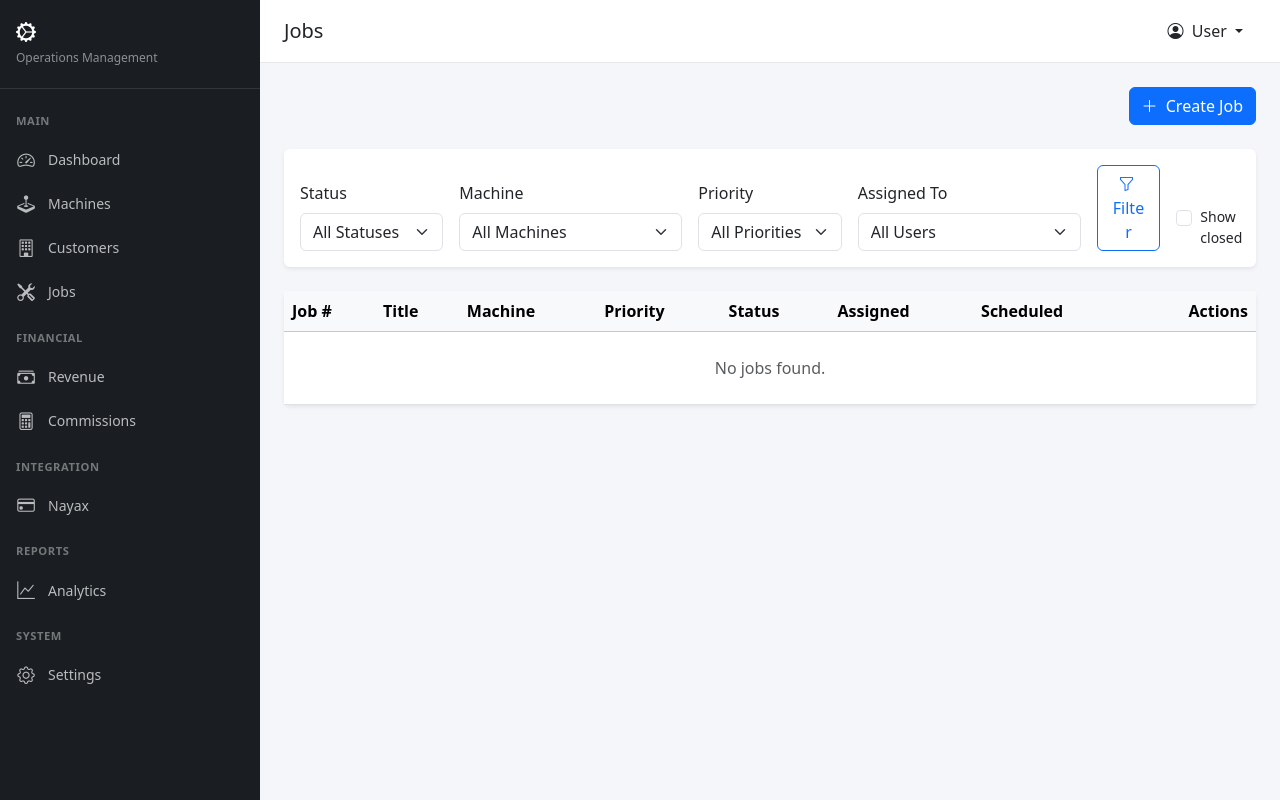
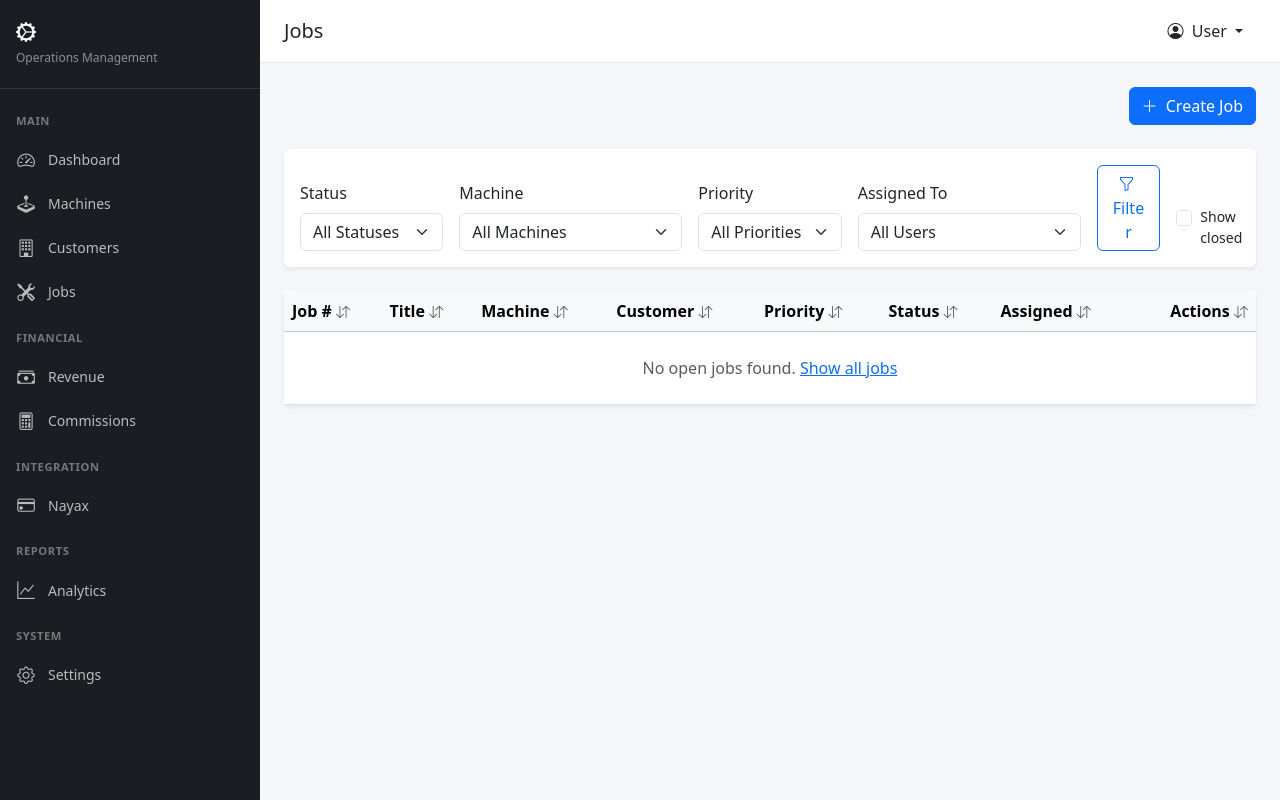
Before and after one commit to DorwardTech/PulseOPS, a PHP site: template templates/admin/jobs/index.twig in a window 1280 px wide. Run offline with PHP 8.4, Linux system fonts and the light colour scheme; the template is opened without the code that fills it, so the values that code supplies are empty; some libraries are stand-ins or nearby versions.

Commit message:
Jobs list: add Customer column, remove Scheduled, make sortable
https://claude.ai/code/session_01SM2NNtnAvMVDjji6rTqPcN

```diff
--- a/src/Controllers/JobsController.php
+++ b/src/Controllers/JobsController.php
@@ -84,10 +84,12 @@ class JobsController
         $jobs = $this->db->fetchAll(
             "SELECT j.*, js.name AS status_name, js.color AS status_color,
                     m.name AS machine_name, m.machine_code,
+                    c.name AS customer_name,
                     u.full_name AS assigned_user_name
              FROM maintenance_jobs j
              LEFT JOIN job_statuses js ON j.status_id = js.id
              LEFT JOIN machines m ON j.machine_id = m.id
+             LEFT JOIN customers c ON m.customer_id = c.id
              LEFT JOIN users u ON j.assigned_to = u.id
              WHERE {$whereClause}
              ORDER BY j.created_at DESC
--- a/templates/admin/jobs/index.twig
+++ b/templates/admin/jobs/index.twig
@@ -69,16 +69,16 @@
 <div class="card border-0 shadow-sm">
     <div class="card-body p-0">
         <div class="table-responsive">
-            <table class="table table-hover mb-0">
+            <table class="table table-hover mb-0 sortable">
                 <thead class="table-light">
                     <tr>
                         <th>Job #</th>
                         <th>Title</th>
                         <th>Machine</th>
+                        <th>Customer</th>
                         <th>Priority</th>
                         <th>Status</th>
                         <th>Assigned</th>
-                        <th>Scheduled</th>
                         <th class="text-end">Actions</th>
                     </tr>
                 </thead>
@@ -96,6 +96,7 @@
                                 --
                             {% endif %}
                         </td>
+                        <td>{{ job.customer_name|default('--') }}</td>
                         <td>
                             {% if job.priority == 'low' %}
                                 <span class="badge bg-info">Low</span>
@@ -111,7 +112,6 @@
                             <span class="badge" style="background-color: {{ job.status_color|default('#6c757d') }}">{{ job.status_name }}</span>
                         </td>
                         <td>{{ job.assigned_user_name|default('Unassigned') }}</td>
-                        <td>{{ job.scheduled_date ? format_date(job.scheduled_date) : '--' }}</td>
                         <td class="text-end">
                             <a href="/jobs/{{ job.id }}" class="btn btn-sm btn-outline-primary" title="View">
                                 <i class="bi bi-eye"></i>
@@ -123,7 +123,7 @@
                     </tr>
                     {% else %}
                     <tr>
-                        <td colspan="8" class="text-center text-muted py-4">No jobs found.</td>
+                        <td colspan="8" class="text-center text-muted py-4">No open jobs found. <a href="?show_all=1">Show all jobs</a></td>
                     </tr>
                     {% endfor %}
                 </tbody>
```
